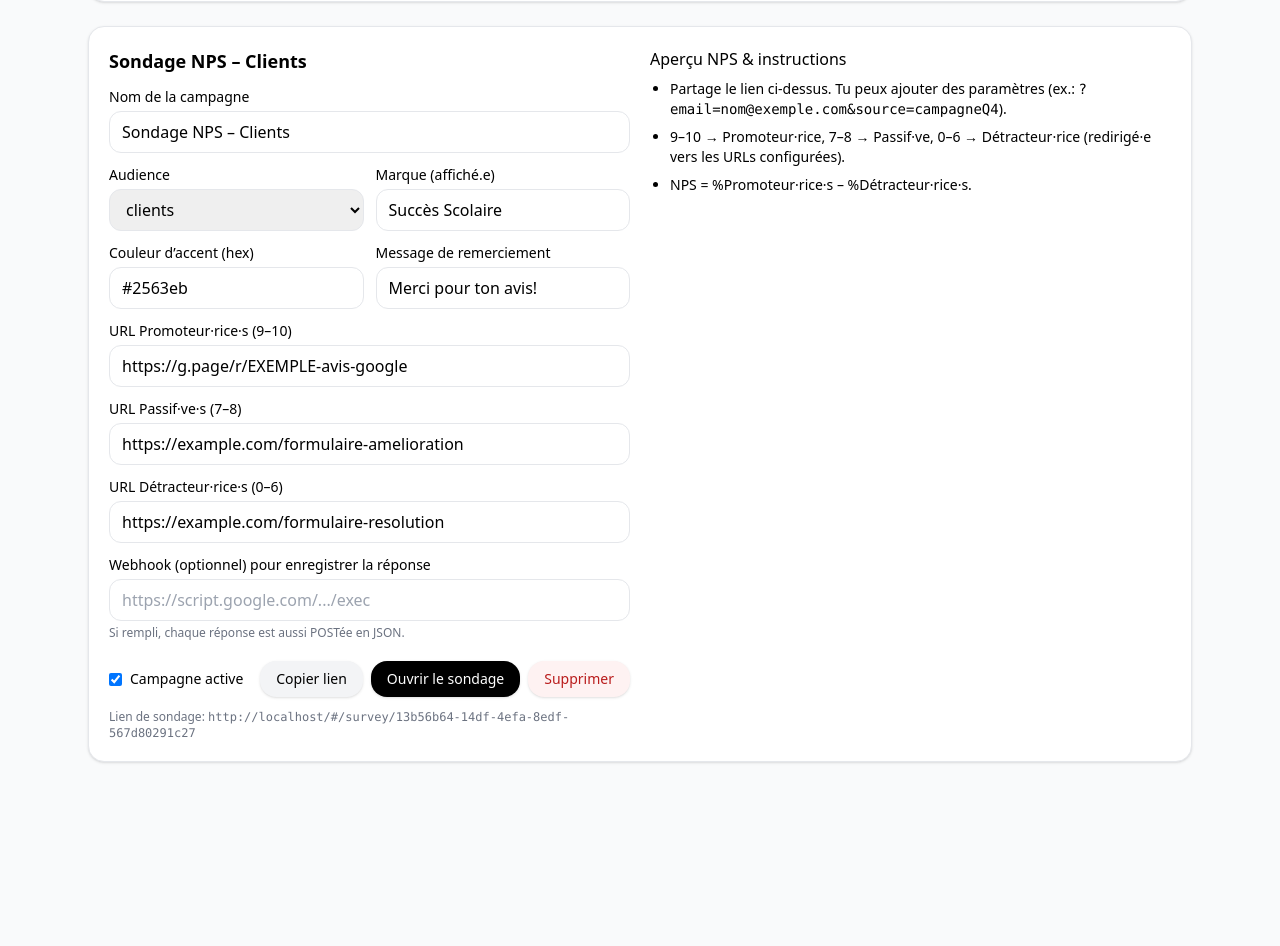
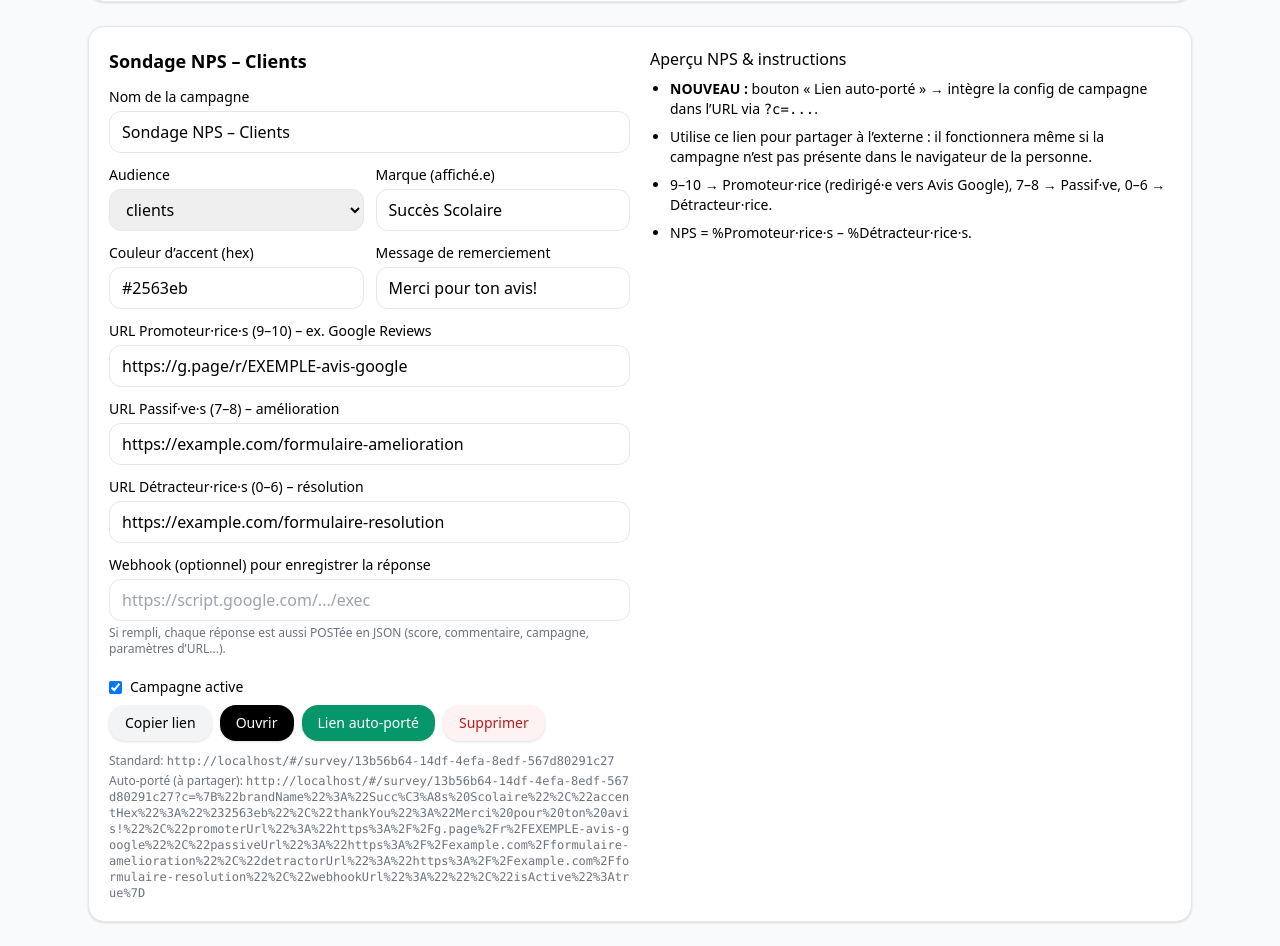
Before and after one commit to VanessaBouffard/refactored-waddle, a React (Vite) app: page / in a window 1280 px wide. Shown: the part 284-1230 px from the top of the page. Before the commit the page ends 1070 px from the top, so only its background shows below. Built offline with nearby package versions, Linux system fonts and the light colour scheme; the HTML template or start-up script is replaced by a standard one.

Commit message:
Update App.jsx

```diff
--- a/src/App.jsx
+++ b/src/App.jsx
@@ -1,5 +1,22 @@
 import React, { useEffect, useMemo, useState } from "react";
 
+/**
+ * Mini‑app NPS avec campagnes, redirections conditionnelles, tableau de bord,
+ * export CSV et envoi optionnel vers un webhook (ex. Apps Script → Google Sheets).
+ *
+ * ✅ Une seule page React, sans backend (persistance locale via localStorage)
+ * ✅ Liens de sondage par campagne (ex.: #/survey/<campaignId>?email=...&utm=...)
+ * ✅ Redirections: 9–10 → Promoteur·rice (ex.: Google Reviews), 7–8 → Passif·ve,
+ *                  0–6 → Détracteur·rice
+ * ✅ Tableau de bord: calcul NPS, filtres, export CSV, gestion des campagnes
+ * ✅ Webhook optionnel par campagne pour pousser les réponses (POST JSON)
+ *
+ * Déploiement recommandé: Vercel / Netlify (build static). Aucun serveur requis.
+ */
+
+/*********************************
+ * Utilitaires
+ *********************************/
 const uid = () => crypto.randomUUID?.() || Math.random().toString(36).slice(2);
 const ls = {
   get(key, fallback) {
@@ -8,7 +25,10 @@ const ls = {
   set(key, val) { localStorage.setItem(key, JSON.stringify(val)); },
 };
 
-const STORAGE_KEYS = { campaigns: "nps_campaigns_v1", responses: "nps_responses_v1" };
+const STORAGE_KEYS = {
+  campaigns: "nps_campaigns_v1",
+  responses: "nps_responses_v1",
+};
 
 function useLocalArray(key, initial = []) {
   const [arr, setArr] = useState(() => ls.get(key, initial));
@@ -17,13 +37,16 @@ function useLocalArray(key, initial = []) {
 }
 
 function hashRoute() {
-  const h = window.location.hash.replace(/^#\/?/, "");
+  const h = window.location.hash.replace(/^#\/?/, ""); // e.g. "survey/abc?email=x"
   const [path, qs = ""] = h.split("?");
   const params = Object.fromEntries(new URLSearchParams(qs));
   return { path: path || "", params };
 }
+
 function setRoute(path) { window.location.hash = path.startsWith("#") ? path : `#/${path.replace(/^\//, "")}`; }
+
 function classNames(...xs) { return xs.filter(Boolean).join(" "); }
+
 function toCSV(rows) {
   if (!rows.length) return "";
   const headers = Object.keys(rows[0]);
@@ -32,30 +55,69 @@ function toCSV(rows) {
   return lines.join("\n");
 }
 
+/*********************************
+ * Données & modèles
+ *********************************/
 const DEFAULT_CAMPAIGN = () => ({
   id: uid(),
   name: "Sondage NPS – Clients",
-  audience: "clients",
+  audience: "clients", // ou "employé·e·s"
   brandName: "Succès Scolaire",
-  accentHex: "#2563eb",
+  accentHex: "#2563eb", // Tailwind blue-600
   thankYou: "Merci pour ton avis!",
-  promoterUrl: "https://g.page/r/EXEMPLE-avis-google",
+  promoterUrl: "https://g.page/r/EXEMPLE-avis-google", // à personnaliser
   passiveUrl: "https://example.com/formulaire-amelioration",
   detractorUrl: "https://example.com/formulaire-resolution",
-  webhookUrl: "",
+  webhookUrl: "", // ex. Apps Script URL
   isActive: true,
 });
 
-function Card({ className, children }) { return <div className={classNames("rounded-2xl shadow p-5 bg-white border", className)}>{children}</div>; }
-function Label({ children }) { return <label className="block text-sm font-medium mb-1">{children}</label>; }
-function Input({ className, ...props }) { return <input className={classNames("w-full border rounded-xl px-3 py-2 focus:outline-none focus:ring", className)} {...props} />; }
-function Textarea({ className, ...props }) { return <textarea className={classNames("w-full border rounded-xl px-3 py-2 focus:outline-none focus:ring", className)} {...props} />; }
-function Button({ children, className, ...props }) { return <button className={classNames("rounded-2xl px-4 py-2 shadow text-sm font-medium", className)} {...props}>{children}</button>; }
-function Toggle({ checked, onChange, label }){ return (<div className="flex items-center gap-2"><input type="checkbox" checked={checked} onChange={e=>onChange(e.target.checked)} /><span className="text-sm">{label}</span></div>); }
+/** Response shape */
+// { id, tsISO, campaignId, score, comment, email?, meta:{...}, routeParams:{...} }
 
+/*********************************
+ * Composants UI basiques
+ *********************************/
+function Card({ className, children }) {
+  return (
+    <div className={classNames("rounded-2xl shadow p-5 bg-white border", className)}>
+      {children}
+    </div>
+  );
+}
+
+function Label({ children }) {
+  return <label className="block text-sm font-medium mb-1">{children}</label>;
+}
+
+function Input({ className, ...props }) {
+  return <input className={classNames("w-full border rounded-xl px-3 py-2 focus:outline-none focus:ring", className)} {...props} />;
+}
+
+function Textarea({ className, ...props }) {
+  return <textarea className={classNames("w-full border rounded-xl px-3 py-2 focus:outline-none focus:ring", className)} {...props} />;
+}
+
+function Button({ children, className, ...props }) {
+  return <button className={classNames("rounded-2xl px-4 py-2 shadow text-sm font-medium", className)} {...props}>{children}</button>;
+}
+
+function Toggle({ checked, onChange, label }){
+  return (
+    <div className="flex items-center gap-2">
+      <input type="checkbox" checked={checked} onChange={e=>onChange(e.target.checked)} />
+      <span className="text-sm">{label}</span>
+    </div>
+  );
+}
+
+/*********************************
+ * Dashboard
+ *********************************/
 function Dashboard({ campaigns, setCampaigns, responses }) {
   const [filterId, setFilterId] = useState("");
   const filtered = useMemo(() => responses.filter(r => !filterId || r.campaignId === filterId), [responses, filterId]);
+
   const npsStats = useMemo(() => {
     const total = filtered.length;
     const promoters = filtered.filter(r => r.score >= 9).length;
@@ -64,21 +126,31 @@ function Dashboard({ campaigns, setCampaigns, responses }) {
     const nps = total ? Math.round(((promoters - detractors) / total) * 100) : 0;
     return { total, promoters, passives, detractors, nps };
   }, [filtered]);
+
   function addCampaign(){ setCampaigns(prev => [DEFAULT_CAMPAIGN(), ...prev]); }
   function updateCampaign(id, patch){ setCampaigns(prev => prev.map(c => c.id === id ? { ...c, ...patch } : c)); }
   function removeCampaign(id){ if(confirm("Supprimer cette campagne ?")) setCampaigns(prev => prev.filter(c => c.id !== id)); }
+
   function exportCSV(){
     const rows = filtered.map(r => ({
-      id: r.id, tsISO: r.tsISO, campaignId: r.campaignId, score: r.score,
-      comment: r.comment || "", email: r.email || "",
+      id: r.id,
+      tsISO: r.tsISO,
+      campaignId: r.campaignId,
+      score: r.score,
+      comment: r.comment || "",
+      email: r.email || "",
       brand: (campaigns.find(c=>c.id===r.campaignId)?.brandName)||"",
       audience: (campaigns.find(c=>c.id===r.campaignId)?.audience)||"",
-      meta: JSON.stringify(r.meta||{}), routeParams: JSON.stringify(r.routeParams||{}),
+      meta: JSON.stringify(r.meta||{}),
+      routeParams: JSON.stringify(r.routeParams||{}),
     }));
     const blob = new Blob([toCSV(rows)], { type: "text/csv;charset=utf-8;" });
-    const url = URL.createObjectURL(blob); const a = document.createElement("a");
-    a.href = url; a.download = `nps_responses_${new Date().toISOString().slice(0,10)}.csv`; a.click(); URL.revokeObjectURL(url);
+    const url = URL.createObjectURL(blob);
+    const a = document.createElement("a");
+    a.href = url; a.download = `nps_responses_${new Date().toISOString().slice(0,10)}.csv`;
+    a.click(); URL.revokeObjectURL(url);
   }
+
   return (
     <div className="max-w-6xl mx-auto p-6">
       <header className="flex items-center justify-between mb-6">
@@ -88,12 +160,14 @@ function Dashboard({ campaigns, setCampaigns, responses }) {
           <Button className="bg-gray-100" onClick={exportCSV}>Exporter CSV</Button>
         </div>
       </header>
+
       <div className="grid md:grid-cols-4 gap-4 mb-6">
         <Card><div className="text-sm text-gray-500">Total réponses</div><div className="text-2xl font-bold">{npsStats.total}</div></Card>
         <Card><div className="text-sm text-gray-500">Promoteur·rice·s (9–10)</div><div className="text-2xl font-bold">{npsStats.promoters}</div></Card>
         <Card><div className="text-sm text-gray-500">Passif·ve·s (7–8)</div><div className="text-2xl font-bold">{npsStats.passives}</div></Card>
         <Card><div className="text-sm text-gray-500">Détracteur·rice·s (0–6)</div><div className="text-2xl font-bold">{npsStats.detractors}</div></Card>
       </div>
+
       <Card className="mb-6">
         <div className="flex flex-wrap items-center gap-3">
           <Label>Filtrer par campagne</Label>
@@ -104,9 +178,18 @@ function Dashboard({ campaigns, setCampaigns, responses }) {
           <div className="ml-auto text-lg font-semibold">NPS: {npsStats.nps}</div>
         </div>
       </Card>
+
       <section className="grid gap-6">
-        {campaigns.map(c => (<Card key={c.id}><CampaignEditor c={c} onChange={(p)=>updateCampaign(c.id, p)} onRemove={()=>removeCampaign(c.id)} /></Card>))}
-        {campaigns.length === 0 && (<Card><p>Aucune campagne pour l’instant. Crée ta première 💡</p></Card>)}
+        {campaigns.map(c => (
+          <Card key={c.id}>
+            <CampaignEditor c={c} onChange={(patch)=>updateCampaign(c.id, patch)} onRemove={()=>removeCampaign(c.id)} />
+          </Card>
+        ))}
+        {campaigns.length === 0 && (
+          <Card>
+            <p>Aucune campagne pour l’instant. Crée ta première 💡</p>
+          </Card>
+        )}
       </section>
     </div>
   );
@@ -114,49 +197,88 @@ function Dashboard({ campaigns, setCampaigns, responses }) {
 
 function CampaignEditor({ c, onChange, onRemove }){
   const baseUrl = `${window.location.origin}${window.location.pathname}#/survey/${c.id}`;
+  const portableParams = encodeURIComponent(JSON.stringify({
+    brandName: c.brandName,
+    accentHex: c.accentHex,
+    thankYou: c.thankYou,
+    promoterUrl: c.promoterUrl,
+    passiveUrl: c.passiveUrl,
+    detractorUrl: c.detractorUrl,
+    webhookUrl: c.webhookUrl || "",
+    isActive: c.isActive !== false,
+  }));
+  const portableUrl = `${baseUrl}?c=${portableParams}`;
+
   return (
     <div className="grid md:grid-cols-2 gap-5">
       <div>
         <h2 className="font-semibold text-lg mb-3">{c.name}</h2>
         <div className="grid gap-3">
-          <div><Label>Nom de la campagne</Label><Input value={c.name} onChange={e=>onChange({name: e.target.value})} /></div>
+          <div>
+            <Label>Nom de la campagne</Label>
+            <Input value={c.name} onChange={e=>onChange({name: e.target.value})} />
+          </div>
           <div className="grid grid-cols-2 gap-3">
             <div>
               <Label>Audience</Label>
               <select className="border rounded-xl px-3 py-2 w-full" value={c.audience} onChange={e=>onChange({audience: e.target.value})}>
-                <option>clients</option><option>employé·e·s</option>
+                <option>clients</option>
+                <option>employé·e·s</option>
               </select>
             </div>
-            <div><Label>Marque (affiché.e)</Label><Input value={c.brandName} onChange={e=>onChange({brandName: e.target.value})} /></div>
+            <div>
+              <Label>Marque (affiché.e)</Label>
+              <Input value={c.brandName} onChange={e=>onChange({brandName: e.target.value})} />
+            </div>
           </div>
           <div className="grid grid-cols-2 gap-3">
-            <div><Label>Couleur d’accent (hex)</Label><Input value={c.accentHex} onChange={e=>onChange({accentHex: e.target.value})} /></div>
-            <div><Label>Message de remerciement</Label><Input value={c.thankYou} onChange={e=>onChange({thankYou: e.target.value})} /></div>
+            <div>
+              <Label>Couleur d’accent (hex)</Label>
+              <Input value={c.accentHex} onChange={e=>onChange({accentHex: e.target.value})} />
+            </div>
+            <div>
+              <Label>Message de remerciement</Label>
+              <Input value={c.thankYou} onChange={e=>onChange({thankYou: e.target.value})} />
+            </div>
           </div>
-          <div><Label>URL Promoteur·rice·s (9–10)</Label><Input value={c.promoterUrl} onChange={e=>onChange({promoterUrl: e.target.value})} placeholder="https://..." /></div>
-          <div><Label>URL Passif·ve·s (7–8)</Label><Input value={c.passiveUrl} onChange={e=>onChange({passiveUrl: e.target.value})} placeholder="https://..." /></div>
-          <div><Label>URL Détracteur·rice·s (0–6)</Label><Input value={c.detractorUrl} onChange={e=>onChange({detractorUrl: e.target.value})} placeholder="https://..." /></div>
+          <div>
+            <Label>URL Promoteur·rice·s (9–10) – ex. Google Reviews</Label>
+            <Input value={c.promoterUrl} onChange={e=>onChange({promoterUrl: e.target.value})} placeholder="https://..." />
+          </div>
+          <div>
+            <Label>URL Passif·ve·s (7–8) – amélioration</Label>
+            <Input value={c.passiveUrl} onChange={e=>onChange({passiveUrl: e.target.value})} placeholder="https://..." />
+          </div>
+          <div>
+            <Label>URL Détracteur·rice·s (0–6) – résolution</Label>
+            <Input value={c.detractorUrl} onChange={e=>onChange({detractorUrl: e.target.value})} placeholder="https://..." />
+          </div>
           <div>
             <Label>Webhook (optionnel) pour enregistrer la réponse</Label>
             <Input value={c.webhookUrl} onChange={e=>onChange({webhookUrl: e.target.value})} placeholder="https://script.google.com/.../exec" />
-            <p className="text-xs text-gray-500 mt-1">Si rempli, chaque réponse est aussi POSTée en JSON.</p>
+            <p className="text-xs text-gray-500 mt-1">Si rempli, chaque réponse est aussi POSTée en JSON (score, commentaire, campagne, paramètres d’URL...).</p>
           </div>
-          <div className="flex items-center justify-between mt-2">
+          <div className="flex items-center justify-between mt-2 gap-2 flex-wrap">
             <Toggle checked={!!c.isActive} onChange={(v)=>onChange({isActive: v})} label="Campagne active"/>
             <div className="flex gap-2">
               <Button className="bg-gray-100" onClick={()=>navigator.clipboard.writeText(baseUrl)}>Copier lien</Button>
-              <Button className="bg-black text-white" onClick={()=>window.open(baseUrl, "_blank")}>Ouvrir le sondage</Button>
+              <Button className="bg-black text-white" onClick={()=>window.open(baseUrl, "_blank")}>Ouvrir</Button>
+              <Button className="bg-emerald-600 text-white" onClick={()=>navigator.clipboard.writeText(portableUrl)}>Lien auto‑porté</Button>
               <Button className="bg-red-50 text-red-700" onClick={onRemove}>Supprimer</Button>
             </div>
           </div>
-          <div className="text-xs text-gray-500">Lien de sondage: <span className="font-mono">{baseUrl}</span></div>
+          <div className="text-xs text-gray-500 space-y-1">
+            <div>Standard: <span className="font-mono">{baseUrl}</span></div>
+            <div>Auto‑porté (à partager): <span className="font-mono break-all">{portableUrl}</span></div>
+          </div>
         </div>
       </div>
       <div>
         <h3 className="font-medium mb-2">Aperçu NPS & instructions</h3>
         <ul className="text-sm list-disc pl-5 space-y-2">
-          <li>Partage le lien ci-dessus. Tu peux ajouter des paramètres (ex.: <code>?email=nom@exemple.com&source=campagneQ4</code>).</li>
-          <li>9–10 → Promoteur·rice, 7–8 → Passif·ve, 0–6 → Détracteur·rice (redirigé·e vers les URLs configurées).</li>
+          <li><strong>NOUVEAU :</strong> bouton « Lien auto‑porté » → intègre la config de campagne dans l’URL via <code>?c=...</code>.</li>
+          <li>Utilise ce lien pour partager à l’externe : il fonctionnera même si la campagne n’est pas présente dans le navigateur de la personne.</li>
+          <li>9–10 → Promoteur·rice (redirigé·e vers Avis Google), 7–8 → Passif·ve, 0–6 → Détracteur·rice.</li>
           <li>NPS = %Promoteur·rice·s – %Détracteur·rice·s.</li>
         </ul>
       </div>
@@ -164,16 +286,46 @@ function CampaignEditor({ c, onChange, onRemove }){
   );
 }
 
+/*********************************
+ * Page de sondage
+ *********************************/
 function Survey({ campaigns, onSubmitResponse }){
   const { path, params } = hashRoute();
   const parts = path.split("/");
   const campaignId = parts[1] || "";
-  const campaign = campaigns.find(c => c.id === campaignId);
+  let campaign = campaigns.find(c => c.id === campaignId);
+
+  // NEW: si la campagne n'existe pas localement mais qu'on a ?c=... (JSON encodé), on l'utilise
+  if (!campaign && params.c) {
+    try {
+      const data = JSON.parse(decodeURIComponent(params.c));
+      // créer une "vue" éphémère de la campagne (sans l'ajouter obligatoirement au tableau de bord)
+      campaign = {
+        id: campaignId || uid(),
+        name: data.brandName ? `Campagne partagée – ${data.brandName}` : "Campagne partagée",
+        audience: "clients",
+        brandName: data.brandName || "",
+        accentHex: data.accentHex || "#2563eb",
+        thankYou: data.thankYou || "Merci!",
+        promoterUrl: data.promoterUrl || "",
+        passiveUrl: data.passiveUrl || "",
+        detractorUrl: data.detractorUrl || "",
+        webhookUrl: data.webhookUrl || "",
+        isActive: data.isActive !== false,
+        __ephemeral: true,
+      };
+    } catch(e) {
+      console.warn("Paramètre c invalide", e);
+    }
+  }
+
   const [score, setScore] = useState(null);
   const [comment, setComment] = useState("");
   const [email, setEmail] = useState(params.email || "");
   const [submitted, setSubmitted] = useState(false);
+
   useEffect(() => { window.scrollTo(0,0); }, []);
+
   if (!campaign || !campaign.isActive) {
     return (
       <div className="min-h-screen grid place-items-center p-6">
@@ -185,56 +337,122 @@ function Survey({ campaigns, onSubmitResponse }){
       </div>
     );
   }
+
   const accent = campaign.accentHex || "#2563eb";
+
   async function handleSubmit(){
     if (score == null) return alert("Choisis une note de 0 à 10");
+
     const payload = {
-      id: uid(), tsISO: new Date().toISOString(), campaignId: campaign.id,
-      score: Number(score), comment: comment?.trim() || "", email: email?.trim() || "",
-      meta: { ua: navigator.userAgent, lang: navigator.language }, routeParams: params,
+      id: uid(),
+      tsISO: new Date().toISOString(),
+      campaignId: campaign.id,
+      score: Number(score),
+      comment: comment?.trim() || "",
+      email: email?.trim() || "",
+      meta: { ua: navigator.userAgent, lang: navigator.language },
+      routeParams: params,
     };
-    onSubmitResponse(payload); setSubmitted(true);
+
+    onSubmitResponse(payload);
+    setSubmitted(true);
+
     if (campaign.webhookUrl) {
-      try { await fetch(campaign.webhookUrl, { method: "POST", headers: { "Content-Type": "application/json" }, body: JSON.stringify(payload), mode: "no-cors" }); } catch {}
+      try {
+        await fetch(campaign.webhookUrl, { method: "POST", headers: { "Content-Type": "application/json" }, body: JSON.stringify(payload), mode: "no-cors" });
+      } catch (e) { console.warn("Webhook error", e); }
     }
+
     const s = Number(score);
-    let url = s >= 9 ? campaign.promoterUrl : s >= 7 ? campaign.passiveUrl : campaign.detractorUrl;
-    if (url) { const u = new URL(url, window.location.origin); u.searchParams.set("score", String(s)); if (email) u.searchParams.set("email", email); Object.entries(params).forEach(([k,v]) => { if (!u.searchParams.has(k)) u.searchParams.set(k, v); }); window.location.href = u.toString(); }
+    let url = "";
+    if (s >= 9) url = campaign.promoterUrl; else if (s >= 7) url = campaign.passiveUrl; else url = campaign.detractorUrl;
+
+    if (url) {
+      const u = new URL(url, window.location.origin);
+      u.searchParams.set("score", String(s));
+      if (email) u.searchParams.set("email", email);
+      Object.entries(params).forEach(([k,v]) => { if (!u.searchParams.has(k)) u.searchParams.set(k, v); });
+      window.location.href = u.toString();
+    }
   }
+
   return (
     <div className="min-h-screen flex items-center justify-center p-6" style={{ background: "#f8fafc" }}>
       <Card className="w-full max-w-xl">
         <div className="flex items-center gap-3 mb-4">
           <div className="w-3 h-8 rounded" style={{ background: accent }} />
-          <div><div className="text-xs uppercase tracking-wider text-gray-500">Sondage NPS</div><h1 className="text-xl font-semibold">{campaign.brandName}</h1></div>
+          <div>
+            <div className="text-xs uppercase tracking-wider text-gray-500">Sondage NPS</div>
+            <h1 className="text-xl font-semibold">{campaign.brandName}</h1>
+          </div>
         </div>
+
         <p className="mb-4">Sur une échelle de 0 à 10, dans quelle mesure recommanderais-tu {campaign.brandName} à une personne de ton entourage&nbsp;?</p>
+
         <div className="grid grid-cols-11 gap-2 mb-2">
           {Array.from({length: 11}, (_,i)=>i).map(n => (
-            <button key={n} onClick={()=>setScore(n)} className={classNames("rounded-xl border px-3 py-2 text-sm", score === n ? "ring-2" : "hover:bg-gray-50")} style={score===n ? { borderColor: accent, boxShadow: `0 0 0 2px ${accent}33` } : {}}>{n}</button>
+            <button key={n} onClick={()=>setScore(n)} className={classNames(
+              "rounded-xl border px-3 py-2 text-sm",
+              score === n ? "ring-2" : "hover:bg-gray-50"
+            )} style={score===n?{borderColor:accent, boxShadow:`0 0 0 2px ${accent}33`}:{}}>
+              {n}
+            </button>
           ))}
         </div>
-        <div className="flex justify-between text-xs text-gray-500 mb-4"><span>0 – Pas du tout</span><span>10 – Tout à fait</span></div>
+        <div className="flex justify-between text-xs text-gray-500 mb-4">
+          <span>0 – Pas du tout</span>
+          <span>10 – Tout à fait</span>
+        </div>
+
         <div className="grid gap-3 mb-4">
-          <div><Label>Commentaire (optionnel)</Label><Textarea rows={3} placeholder="Dis-nous ce qui t’a plu ou ce qu’on peut améliorer" value={comment} onChange={e=>setComment(e.target.value)} /></div>
-          <div><Label>Courriel (optionnel)</Label><Input type="email" placeholder="nom@exemple.com" value={email} onChange={e=>setEmail(e.target.value)} /></div>
+          <div>
+            <Label>Commentaire (optionnel)</Label>
+            <Textarea rows={3} placeholder="Dis-nous ce qui t’a plu ou ce qu’on peut améliorer" value={comment} onChange={e=>setComment(e.target.value)} />
+          </div>
+          <div>
+            <Label>Courriel (optionnel)</Label>
+            <Input type="email" placeholder="nom@exemple.com" value={email} onChange={e=>setEmail(e.target.value)} />
+          </div>
         </div>
+
         <div className="flex items-center justify-between">
           <div className="text-sm text-gray-500">Ta note: <span className="font-semibold">{score ?? "—"}</span></div>
           <Button className="text-white" style={{ background: accent }} onClick={handleSubmit}>Envoyer</Button>
         </div>
-        {submitted && (<div className="mt-3 text-sm text-gray-600">{campaign.thankYou}</div>)}
+
+        {submitted && (
+          <div className="mt-3 text-sm text-gray-600">{campaign.thankYou}</div>
+        )}
       </Card>
     </div>
   );
 }
 
+/*********************************
+ * App
+ *********************************/
 export default function App(){
   const [campaigns, setCampaigns] = useLocalArray(STORAGE_KEYS.campaigns, [DEFAULT_CAMPAIGN()]);
   const [responses, setResponses] = useLocalArray(STORAGE_KEYS.responses, []);
   const [route, setRouteState] = useState(hashRoute());
-  useEffect(() => { const onHash = () => setRouteState(hashRoute()); window.addEventListener("hashchange", onHash); return () => window.removeEventListener("hashchange", onHash); }, []);
+
+  useEffect(() => {
+    const onHash = () => setRouteState(hashRoute());
+    window.addEventListener("hashchange", onHash);
+    return () => window.removeEventListener("hashchange", onHash);
+  }, []);
+
   function onSubmitResponse(r){ setResponses(prev => [r, ...prev]); }
+
   const isSurvey = route.path.startsWith("survey/");
-  return (<div className="min-h-screen bg-gray-50">{isSurvey ? (<Survey campaigns={campaigns} onSubmitResponse={onSubmitResponse} />) : (<Dashboard campaigns={campaigns} setCampaigns={setCampaigns} responses={responses} />)}</div>);
+
+  return (
+    <div className="min-h-screen bg-gray-50">
+      {isSurvey ? (
+        <Survey campaigns={campaigns} onSubmitResponse={onSubmitResponse} />
+      ) : (
+        <Dashboard campaigns={campaigns} setCampaigns={setCampaigns} responses={responses} />
+      )}
+    </div>
+  );
 }
```
